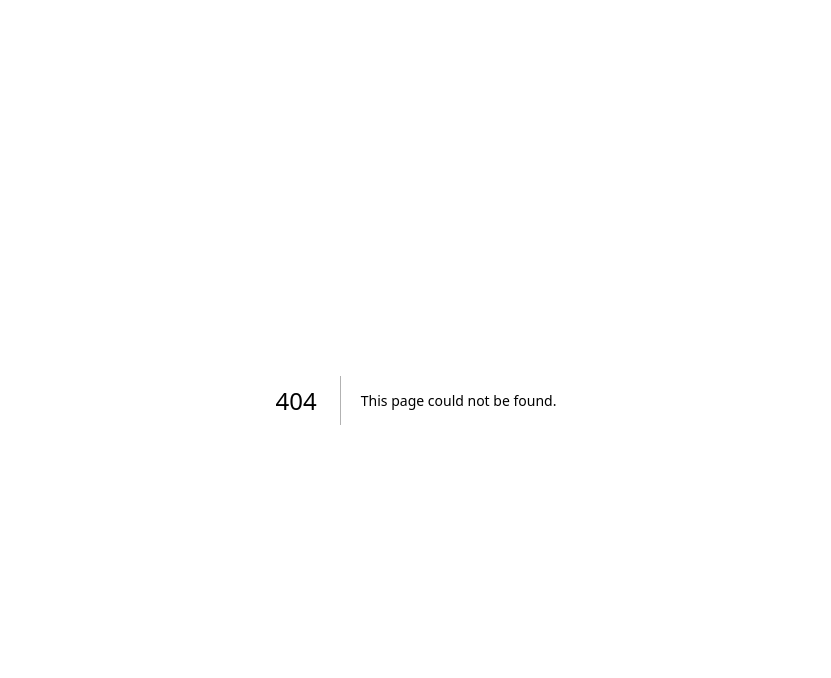
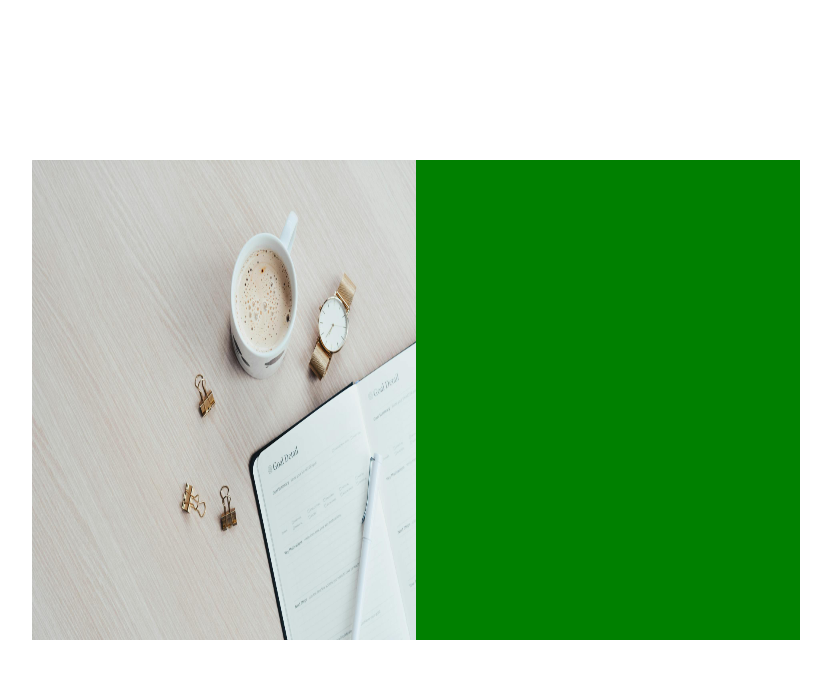
Before and after one commit to Marumo-ProG/Todo-app-nextjs, a Next.js app: page /login in a window 1280 px wide. Before the commit this address had no page. Shown: the top 678 px of the page, without its empty margins (224-1055 px from the left). Built offline with nearby package versions, Linux system fonts and the light colour scheme.

Commit message:
started with the login page

```diff
--- a/src/app/global.css
+++ b/src/app/global.css
@@ -1,3 +1,5 @@
-* {
+body {
     font-family: "Roboto", sans-serif;
+    margin: 0;
+    padding: 0;
 }
--- a/src/app/layout.js
+++ b/src/app/layout.js
@@ -1,3 +1,5 @@
+import "./global.css";
+
 export const metadata = {
 	title: "Lenny's todo | home",
 	description: "Developed by Lenny Thobejane",
--- /dev/null
+++ b/src/app/login/page.js
@@ -0,0 +1,43 @@
+"use client";
+
+// MUI
+import Stack from "@mui/material/Stack";
+import Button from "@mui/material/Button";
+import Typography from "@mui/material/Typography";
+import TextField from "@mui/material/TextField";
+
+import Image from "next/image";
+
+// images
+import Background from "../../../public/background1.jpg";
+
+const LoginPage = () => {
+	return (
+		<Stack height={"100vh"} justifyContent={"center"} alignItems={"center"}>
+			<Stack
+				direction={"row"}
+				sx={{
+					width: { xs: "100%", sm: "60%" },
+					height: "60%",
+					backgroundColor: "red",
+				}}
+			>
+				<Stack width={"100%"} height={"100%"}>
+					<Image
+						src={Background}
+						objectFit={"cover"}
+						quality={100}
+						style={{ height: "100%", width: "100%" }}
+					/>
+				</Stack>
+				<Stack
+					width={"100%"}
+					height={"100%"}
+					sx={{ backgroundColor: "green" }}
+				></Stack>
+			</Stack>
+		</Stack>
+	);
+};
+
+export default LoginPage;
```
Also changed, not shown: src/app/page.js (+10 -0 lines).
